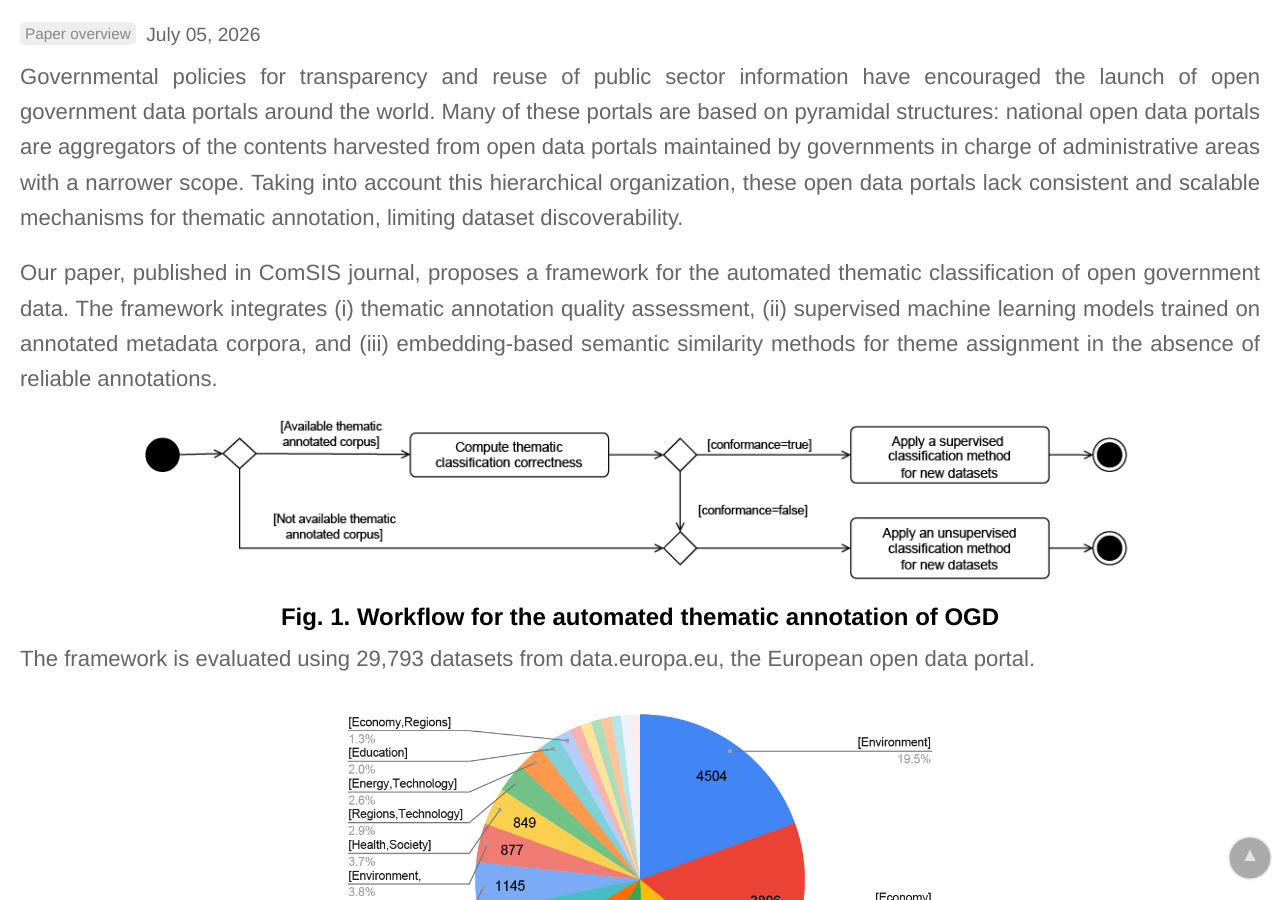
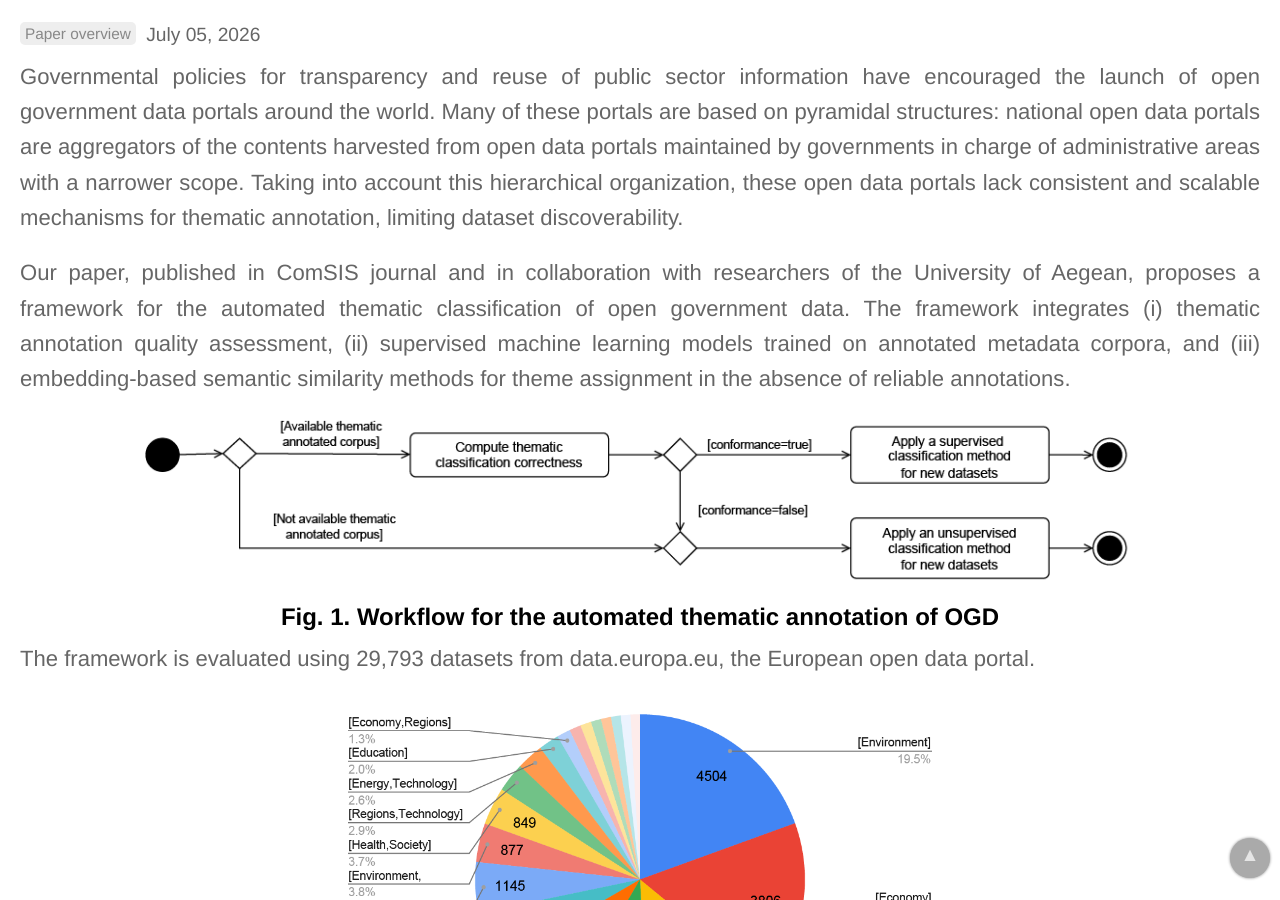
Before and after one commit to IAAA-Lab/IAAA-Lab.github.io, a Jekyll site: the page built from _posts/2026-07-05-A-framework-for-the-automated-thematic-annotation-of-Open-Government-Data.md, in a window 1280 px wide and 900 px high, scrolled down 470 px. Built offline with Jekyll 4.4.1, drawn with Linux system fonts in a browser that asks for light colours.

Commit message:
Update paper description with collaboration details
Added collaboration details with researchers from the University of Aegean to the paper description.

```diff
--- a/_posts/2026-07-05-A-framework-for-the-automated-thematic-annotation-of-Open-Government-Data.md
+++ b/_posts/2026-07-05-A-framework-for-the-automated-thematic-annotation-of-Open-Government-Data.md
@@ -8,7 +8,7 @@ categories: [Paper overview]
 
 Governmental policies for transparency and reuse of public sector information have encouraged the launch of open government data portals around the world. Many of these portals are based on pyramidal structures: national open data portals are aggregators of the contents harvested from open data portals maintained by governments in charge of administrative areas with a narrower scope. Taking into account this hierarchical organization, these open data portals lack consistent and scalable mechanisms for thematic annotation, limiting dataset discoverability.
 
-Our paper, published in ComSIS journal, proposes a framework for the automated thematic classification of open government data. The framework integrates (i) thematic annotation quality assessment, (ii) supervised machine learning models trained on annotated metadata corpora, and (iii) embedding-based semantic similarity methods for theme assignment in the absence of reliable annotations.
+Our paper, published in ComSIS journal and in collaboration with researchers of the University of Aegean, proposes a framework for the automated thematic classification of open government data. The framework integrates (i) thematic annotation quality assessment, (ii) supervised machine learning models trained on annotated metadata corpora, and (iii) embedding-based semantic similarity methods for theme assignment in the absence of reliable annotations.
 
 ![Fig. 1. Workflow for the automated thematic annotation of OGD]({{ site.baseurl }}/images/posts/2026-07-05-workflow.png){: .center-image width="80%"}
 <h4><center><b>Fig. 1. Workflow for the automated thematic annotation of OGD</b></center></h4>
```
